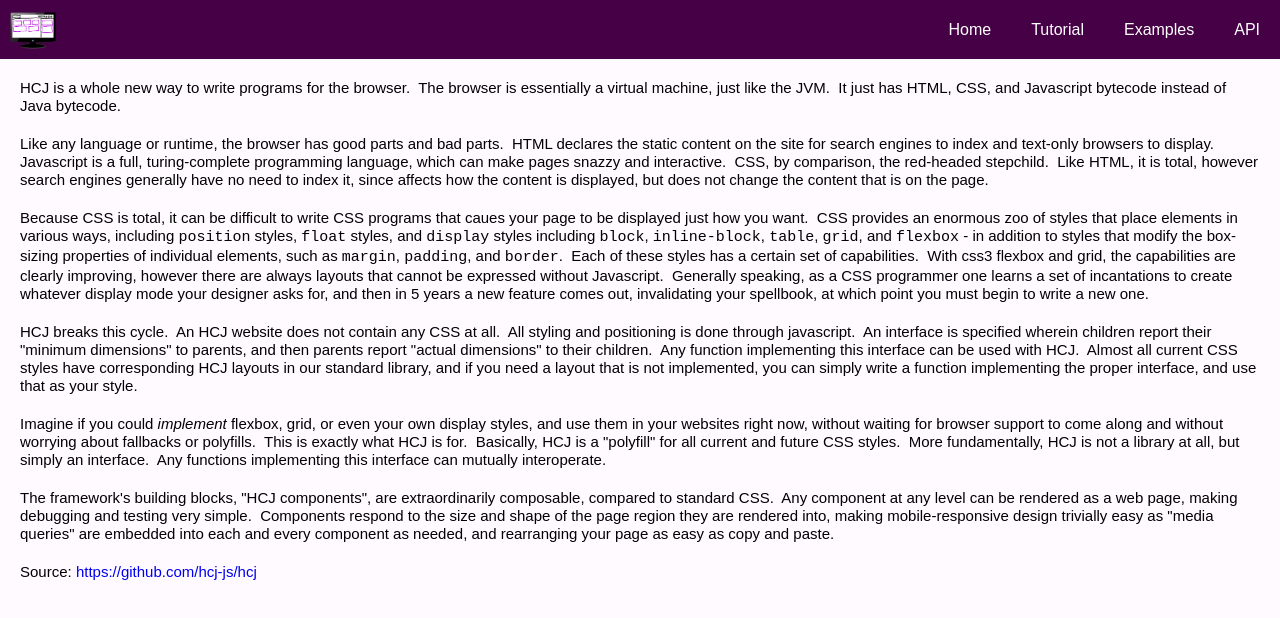
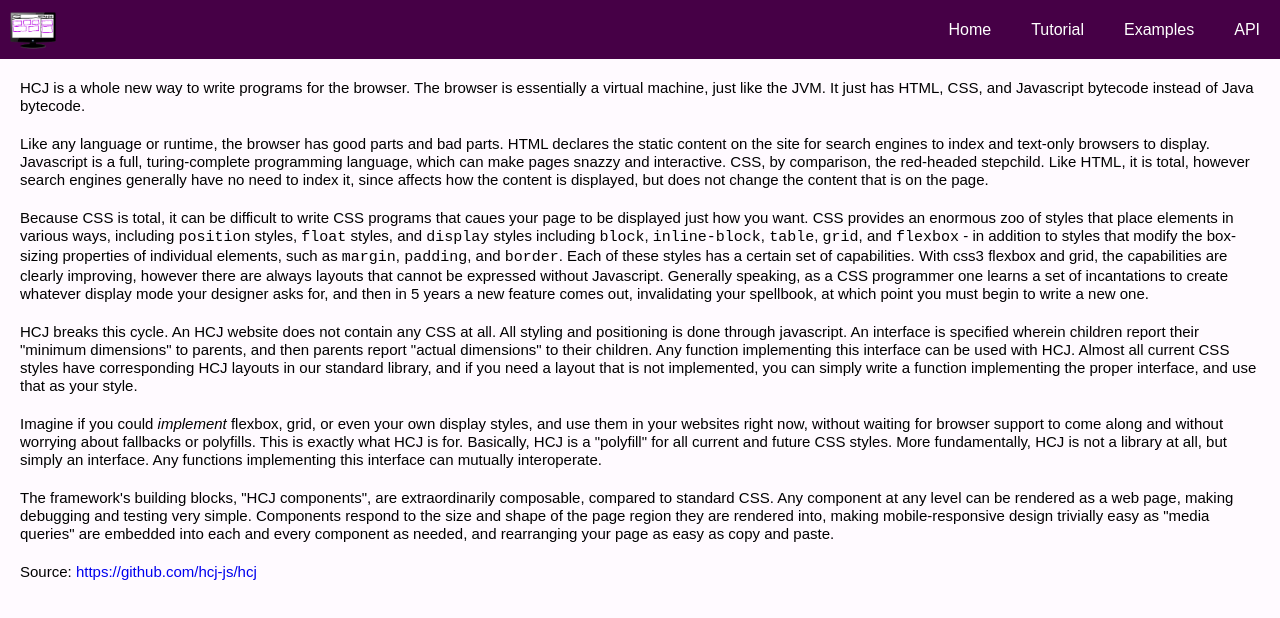
Before and after one commit to hcj-js/hcj, a plain HTML site: page docs/index.html in a window 1280 px wide. Drawn offline with Linux system fonts and the light colour scheme.

Commit message:
text: do not set white-space to pre-wrap
This was always ill-advised.  Measuring text with canvas notwithstanding.

```diff
--- a/docs/hcj.css
+++ b/docs/hcj.css
@@ -36,9 +36,6 @@ footer, header, hgroup, menu, nav, section {
 }
 body {
 	line-height: 1.2;
-}
-.text span {
-	white-space: pre-wrap;
 }
 ol, ul {
 	list-style: none;
--- a/src/hcj.css
+++ b/src/hcj.css
@@ -36,9 +36,6 @@ footer, header, hgroup, menu, nav, section {
 }
 body {
 	line-height: 1.2;
-}
-.text span {
-	white-space: pre-wrap;
 }
 ol, ul {
 	list-style: none;
```
Also changed, not shown: dist/hcj.css.
